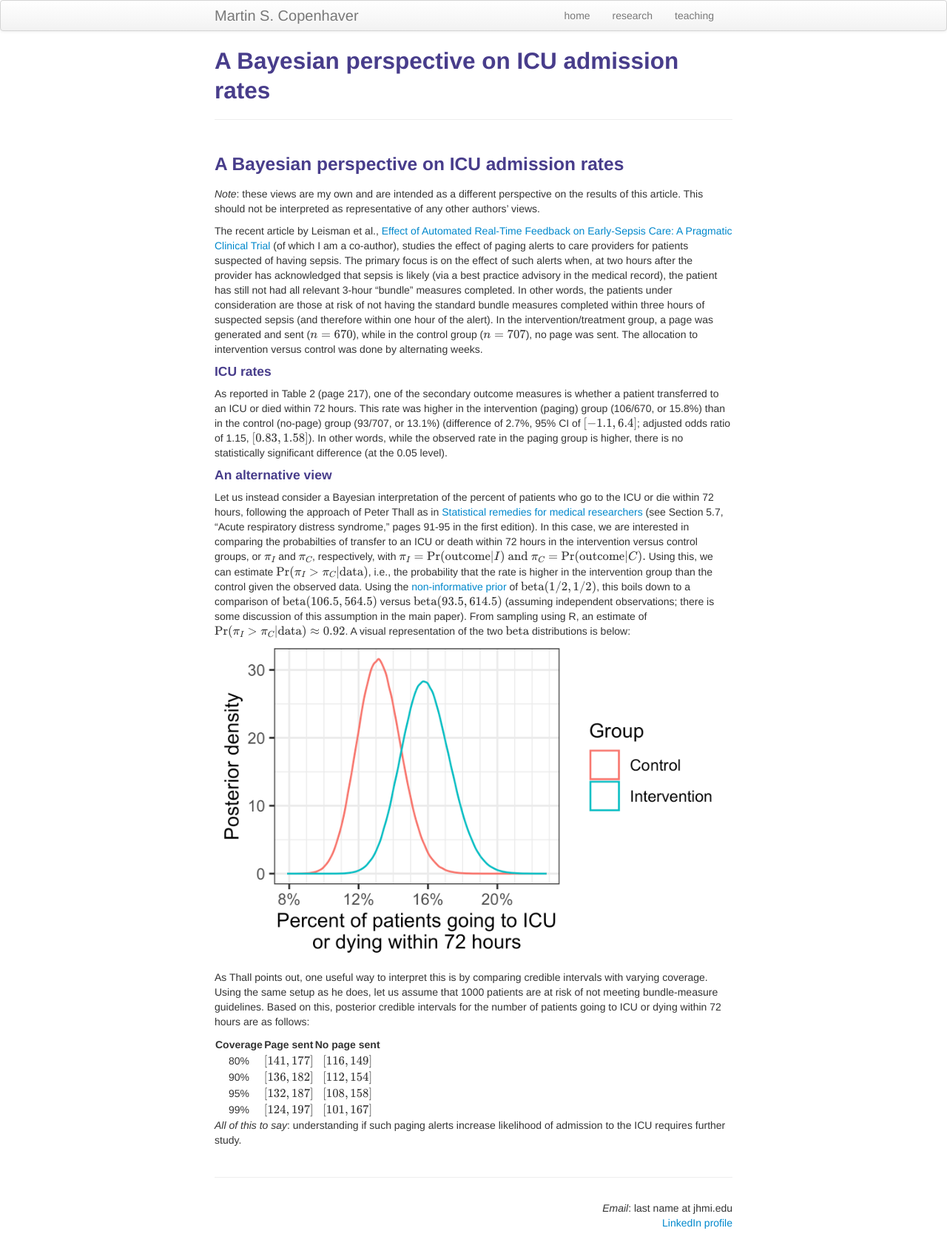
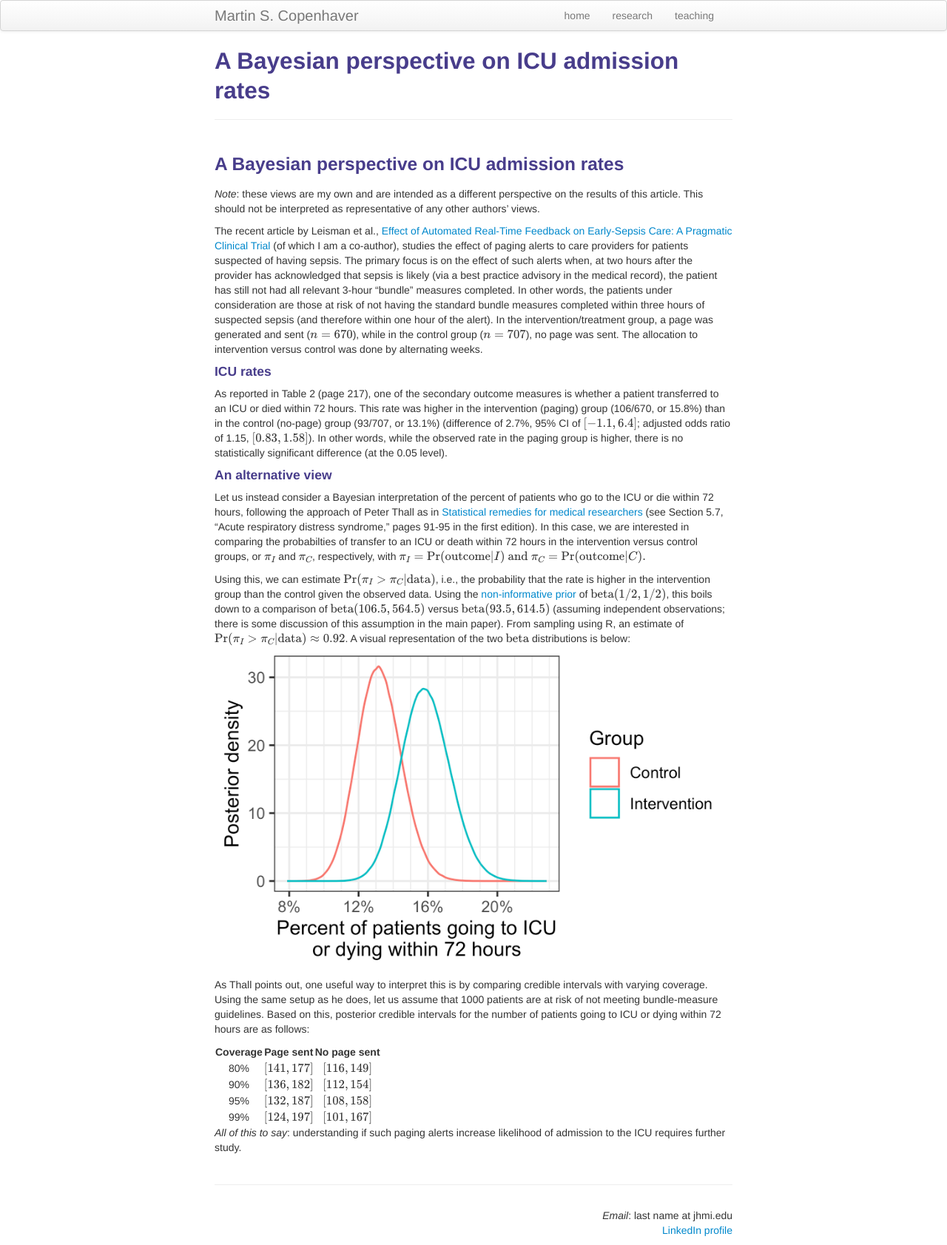
Before and after one commit to martincopenhaver/martincopenhaver.github.io, a Jekyll site: the page built from subpages/bayes-icu.md, in a window 1280 px wide. Shown: the whole page at 74% size. Built offline with Jekyll 4.4.1, drawn with Linux system fonts in a browser that asks for light colours; our own code applies the rules of GitHub Pages for plain Markdown files; formulas are drawn with MathJax 3.

```diff
--- a/subpages/bayes-icu.md
+++ b/subpages/bayes-icu.md
@@ -9,8 +9,8 @@ The recent article by Leisman et al., [Effect of Automated Real-Time Feedback on
 As reported in Table 2 (page 217), one of the secondary outcome measures is whether a patient transferred to an ICU or died within 72 hours. This rate was higher in the intervention (paging) group (106/670, or 15.8%) than in the control (no-page) group (93/707, or 13.1%) (difference of 2.7%, 95% CI of $[-1.1,6.4]$; adjusted odds ratio of 1.15, $[0.83,1.58]$). In other words, while the observed rate in the paging group is higher, there is no statistically significant difference (at the 0.05 level).
 
 #### An alternative view
-Let us instead consider a Bayesian interpretation of the percent of patients who go to the ICU or die within 72 hours, following the approach of Peter Thall as in [Statistical remedies for medical researchers](https://link.springer.com/book/10.1007/978-3-030-43714-5) (see Section 5.7, "Acute respiratory distress syndrome," pages 91-95 in the first edition). In this case, we are interested in comparing the probabilties of transfer to an ICU or death within 72 hours in the intervention versus control groups, or $\pi_I$ and $\pi_C$, respectively, with
-$$\pi_I = \text{Pr}(\text{outcome} | I)\text{ and }\pi_C = \text{Pr}(\text{outcome}|C).$$
+Let us instead consider a Bayesian interpretation of the percent of patients who go to the ICU or die within 72 hours, following the approach of Peter Thall as in [Statistical remedies for medical researchers](https://link.springer.com/book/10.1007/978-3-030-43714-5) (see Section 5.7, "Acute respiratory distress syndrome," pages 91-95 in the first edition). In this case, we are interested in comparing the probabilties of transfer to an ICU or death within 72 hours in the intervention versus control groups, or $\pi_I$ and $\pi_C$, respectively, with $\pi_I = \text{Pr}(\text{outcome} | I)\text{ and }\pi_C = \text{Pr}(\text{outcome}|C).$
+
 Using this, we can estimate $\text{Pr}(\pi_I > \pi_C|\text{data})$, i.e., the probability that the rate is higher in the intervention group than the control given the observed data. Using the [non-informative prior](https://en.wikipedia.org/wiki/Beta_distribution) of $\text{beta}(1/2,1/2)$, this boils down to a comparison of $\text{beta}(106.5,564.5)$ versus $\text{beta}(93.5,614.5)$ (assuming independent observations; there is some discussion of this assumption in the main paper). From sampling using R, an estimate of $\text{Pr}(\pi_I > \pi_C | \text{data}) \approx 0.92$. A visual representation of the two $\text{beta}$ distributions is below:
 ![Posterior distributions, intervention versus control](density.jpg)
 
@@ -24,4 +24,5 @@ As Thall points out, one useful way to interpret this is by comparing credible i
 |95%| $[132,187]$ | $[108,158]$|
 |99%| $[124,197]$ | $[101,167]$|
 
+
 _All of this to say_: understanding if such paging alerts increase likelihood of admission to the ICU requires further study.
```
